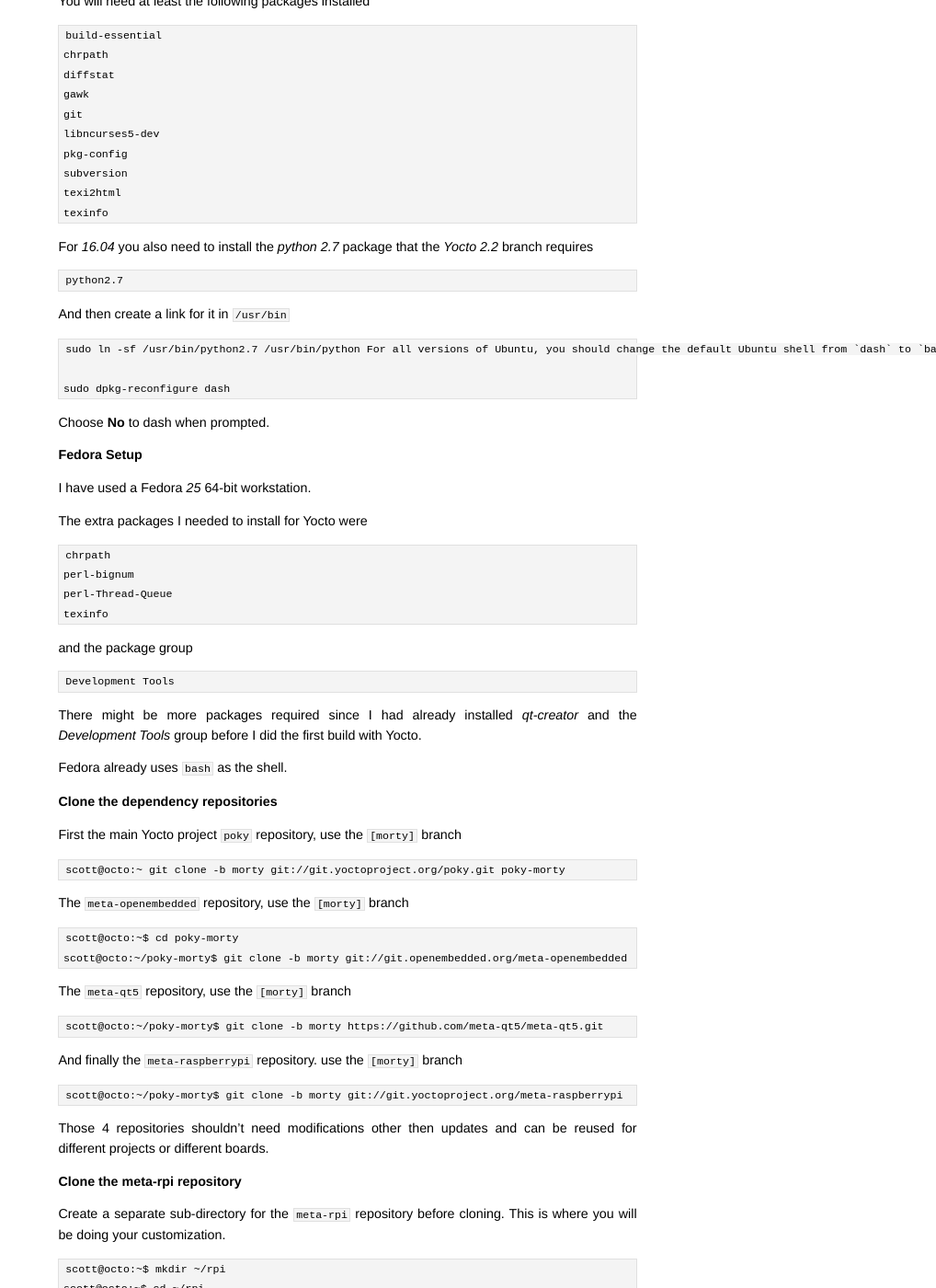
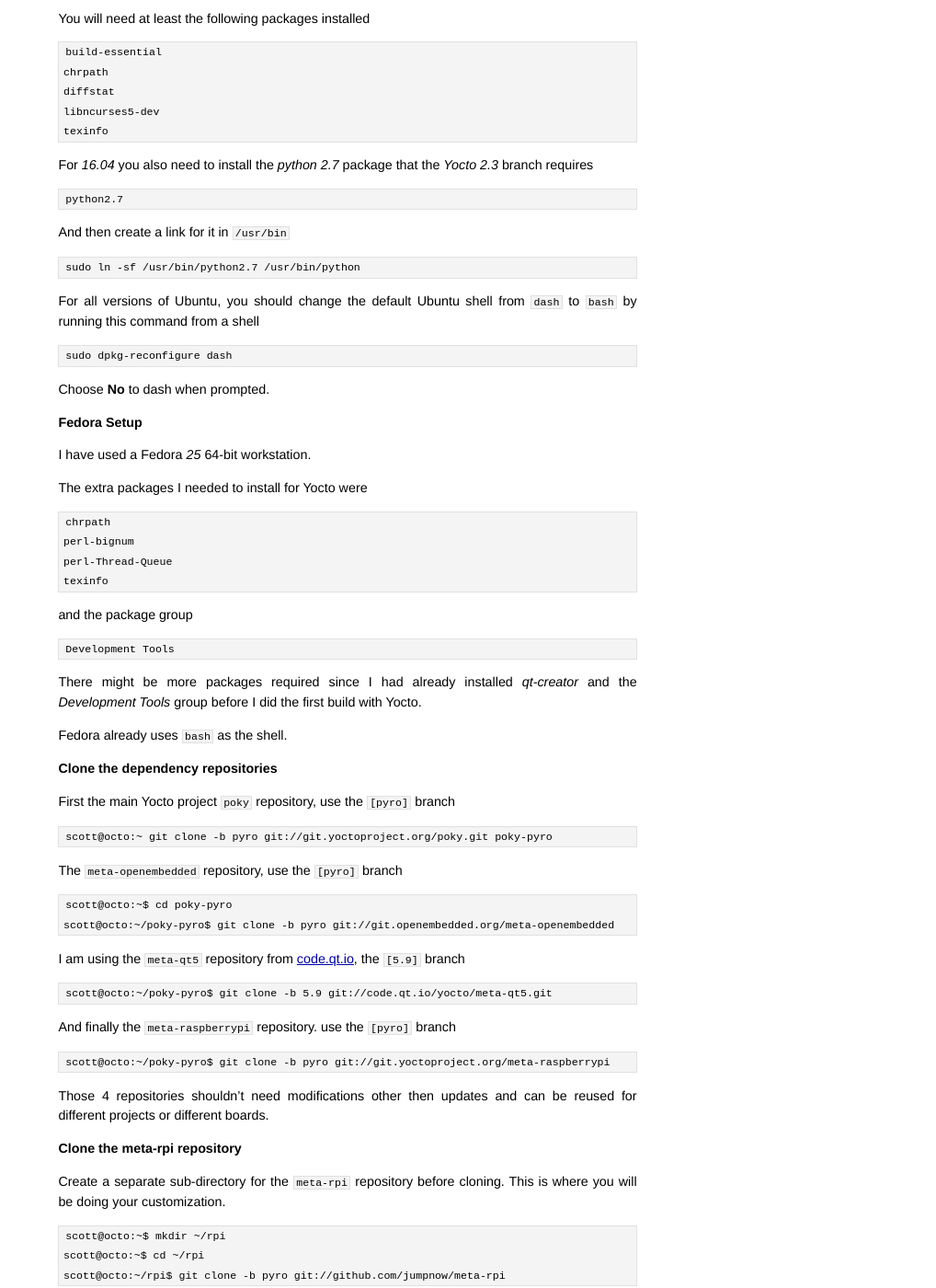
Before and after one commit to jumpnow/jumpnowtek-site, a Jekyll site: the page built from _posts/2015-12-04-Raspberry-Pi-Systems-with-Yocto.md, in a window 1280 px wide and 1400 px high, scrolled down 3677 px. Shown: the whole window at 92% size, without its empty margins (262-1280 px from the left). Built offline with Jekyll 4.4.1, drawn with Linux system fonts in a browser that asks for light colours; some of the changed text lies outside the part shown.

Commit message:
Pyro updates, not used

```diff
--- a/_posts/2015-12-04-Raspberry-Pi-Systems-with-Yocto.md
+++ b/_posts/2015-12-04-Raspberry-Pi-Systems-with-Yocto.md
@@ -2,9 +2,9 @@
 layout: post
 title: Building Raspberry Pi Systems with Yocto
 description: "Building customized systems for the Raspberry Pi using tools from the Yocto Project"
-date: 2017-04-15 10:30:00
+date: 2017-08-17 05:30:00
 categories: rpi
-tags: [linux, rpi, yocto, rpi2, rpi3, rpi zero, rpi compute]
+tags: [linux, rpi, yocto, rpi2, rpi3, rpi zero, rpi zero wireless, rpi compute]
 ---
 
 Building systems for [Raspberry Pi][rpi] boards using tools from the [Yocto Project][Yocto].
@@ -59,15 +59,15 @@
 
 ### System Info
 
-The Yocto version is `2.2.1` the `[morty]` branch.
+The Yocto version is **2.3.1** the `[pyro]` branch.
 
-The `4.9.22` Linux kernel comes from the [github.com/raspberrypi/linux][rpi-kernel] repository.
+The **4.9.43** Linux kernel comes from the [github.com/raspberrypi/linux][rpi-kernel] repository.
 
 These are **sysvinit** systems using [eudev][eudev].
 
-The Qt version is `5.7.1` There is no *X11* and no desktop installed. [Qt][qt] GUI applications can be run fullscreen using one of the [Qt embedded linux plugins][embedded-linux-qpa] like *eglfs* or *linuxfb* which are both provided.
+The Qt version is **5.9.2** There is no *X11* and no desktop installed. [Qt][qt] GUI applications can be run fullscreen using one of the [Qt embedded linux plugins][embedded-linux-qpa] like *eglfs* or *linuxfb*, both provided. The default is *eglfs*.
 
-Perl `5.22.1`, Python `2.7.12` and Python3 `3.5.2` each with a number of modules is included.
+Perl **5.24.1**, Python **2.7.12** and **3.5.2** each with a number of modules is included.
 
 [omxplayer][omxplayer] for playing video and audio files from the command line, hardware accelerated.
 
@@ -170,21 +170,17 @@
     build-essential
     chrpath
     diffstat
-    gawk
-    git
     libncurses5-dev
-    pkg-config
-    subversion
-    texi2html
     texinfo
 
-For *16.04* you also need to install the *python 2.7* package that the *Yocto 2.2* branch requires
+For *16.04* you also need to install the *python 2.7* package that the *Yocto 2.3* branch requires
 
     python2.7
 
 And then create a link for it in `/usr/bin`
 
     sudo ln -sf /usr/bin/python2.7 /usr/bin/python
+
 For all versions of Ubuntu, you should change the default Ubuntu shell from `dash` to `bash` by running this command from a shell
 
     sudo dpkg-reconfigure dash
@@ -212,22 +208,22 @@
 
 ### Clone the dependency repositories
 
-First the main Yocto project `poky` repository, use the `[morty]` branch
+First the main Yocto project `poky` repository, use the `[pyro]` branch
 
-    scott@octo:~ git clone -b morty git://git.yoctoproject.org/poky.git poky-morty
+    scott@octo:~ git clone -b pyro git://git.yoctoproject.org/poky.git poky-pyro
 
-The `meta-openembedded` repository, use the `[morty]` branch
+The `meta-openembedded` repository, use the `[pyro]` branch
 
-    scott@octo:~$ cd poky-morty
-    scott@octo:~/poky-morty$ git clone -b morty git://git.openembedded.org/meta-openembedded
+    scott@octo:~$ cd poky-pyro
+    scott@octo:~/poky-pyro$ git clone -b pyro git://git.openembedded.org/meta-openembedded
 
-The `meta-qt5` repository, use the `[morty]` branch
+I am using the `meta-qt5` repository from [code.qt.io][code-qt-io], the `[5.9]` branch
 
-    scott@octo:~/poky-morty$ git clone -b morty https://github.com/meta-qt5/meta-qt5.git
+    scott@octo:~/poky-pyro$ git clone -b 5.9 git://code.qt.io/yocto/meta-qt5.git
 
-And finally the `meta-raspberrypi` repository. use the `[morty]` branch
+And finally the `meta-raspberrypi` repository. use the `[pyro]` branch
 
-    scott@octo:~/poky-morty$ git clone -b morty git://git.yoctoproject.org/meta-raspberrypi
+    scott@octo:~/poky-pyro$ git clone -b pyro git://git.yoctoproject.org/meta-raspberrypi
 
 Those 4 repositories shouldn't need modifications other then updates and can be reused for different projects or different boards.
 
@@ -237,7 +233,7 @@
 
     scott@octo:~$ mkdir ~/rpi
     scott@octo:~$ cd ~/rpi
-    scott@octo:~/rpi$ git clone -b morty git://github.com/jumpnow/meta-rpi
+    scott@octo:~/rpi$ git clone -b pyro git://github.com/jumpnow/meta-rpi
 
 The `meta-rpi/README.md` file has the last commits from the dependency repositories that I tested. You can always checkout those commits explicitly if you run into problems.
 
@@ -254,7 +250,7 @@
 
 Or you could use the *Yocto* environment script `oe-init-build-env` like this passing in the path to the build directory
 
-    scott@octo:~$ source poky-morty/oe-init-build-env ~/rpi/build
+    scott@octo:~$ source poky-pyro/oe-init-build-env ~/rpi/build
 
 The *Yocto* environment script will create the build directory if it does not already exist.
 
@@ -281,7 +277,7 @@
 
 For example, if your directory structure does not look exactly like this, you will need to modify `bblayers.conf`
 
-    ~/poky-morty/
+    ~/poky-pyro/
          meta-openembedded/
          meta-qt5/
          meta-raspberrypi
@@ -311,9 +307,11 @@
 
 Use **raspberrypi2** for the **RPi2**, **RPi3** or **CM3**.
 
-Use **raspberry** for the **RPi0** or original **CM**.
+Use **raspberry** for the **RPi0**, **RPi0-W** or the original **CM**.
 
-There is a new **raspberrypi3** MACHINE option with `[morty]`, but I recommend you stick with using **raspberrypi2** for MACHINE. Nothing is lost.
+There is a new **raspberrypi3** MACHINE option with `[pyro]`, but I recommend you stick with using **raspberrypi2** for MACHINE. Nothing is lost.
+
+Similarly, use **raspberrypi** for the **RPI0-W**.
 
 You can only build for one type of MACHINE at a time because of the different instruction sets.
 
@@ -341,7 +339,7 @@
 
 You need to [source][source-script] the Yocto environment into your shell before you can use [bitbake][bitbake]. The `oe-init-build-env` will not overwrite your customized conf files.
 
-    scott@octo:~$ source poky-morty/oe-init-build-env ~/rpi/build
+    scott@octo:~$ source poky-pyro/oe-init-build-env ~/rpi/build
 
     ### Shell environment set up for builds. ###
 
@@ -387,7 +385,7 @@
 
     inherit core-image
 
-which is `poky-morty/meta/classes/core-image.bbclass` and pulls in some required base packages.  This is useful to know if you create your own image recipe.
+which is `poky-pyro/meta/classes/core-image.bbclass` and pulls in some required base packages.  This is useful to know if you create your own image recipe.
 
 #### qt5-basic-image
 
@@ -510,11 +508,11 @@
 
 For instance, if I had this in the `local.conf`
 
-    TMPDIR = "/oe8/rpi/tmp-morty"
+    TMPDIR = "/oe8/rpi/tmp-pyro"
 
 Then I would export this environment variable before running `copy_boot.sh`
 
-    scott@octo:~/rpi/meta-rpi/scripts$ export OETMP=/oe8/rpi/tmp-morty
+    scott@octo:~/rpi/meta-rpi/scripts$ export OETMP=/oe8/rpi/tmp-pyro
 
 If you didn't override the default `TMPDIR` in `local.conf`, then set it to the default `TMPDIR`
 
@@ -561,7 +559,7 @@
 
     scott@octo:~$ sudo umount /dev/sdb1
     scott@octo:~$ sudo umount /dev/sdb2
-    scott@octo:~$ export OETMP=/oe8/rpi/tmp-morty
+    scott@octo:~$ export OETMP=/oe8/rpi/tmp-pyro
     scott@octo:~$ export MACHINE=raspberrypi2
     scott@octo:~$ cd rpi/meta-rpi/scripts
     scott@octo:~/rpi/meta-rpi/scripts$ ./copy_boot.sh sdb
@@ -593,7 +591,7 @@
 
 To display the list of available packages from the `meta-` repositories included in *bblayers.conf*
 
-    scott@octo:~$ source poky-morty/oe-init-build-env ~/rpi/build
+    scott@octo:~$ source poky-pyro/oe-init-build-env ~/rpi/build
 
     scott@octo:~/rpi/build$ bitbake -s
 
@@ -738,3 +736,4 @@
 [python-paho]: https://eclipse.org/paho/clients/python/
 [mosquitto]: http://mosquitto.org/
 [python-flask]: http://flask.pocoo.org/
+[code-qt-io]: http://code.qt.io/cgit/
```
Also changed, not shown: _posts/2017-01-10-Raspberry-Pi-Systems-with-Buildroot.md (+6 -11 lines).
